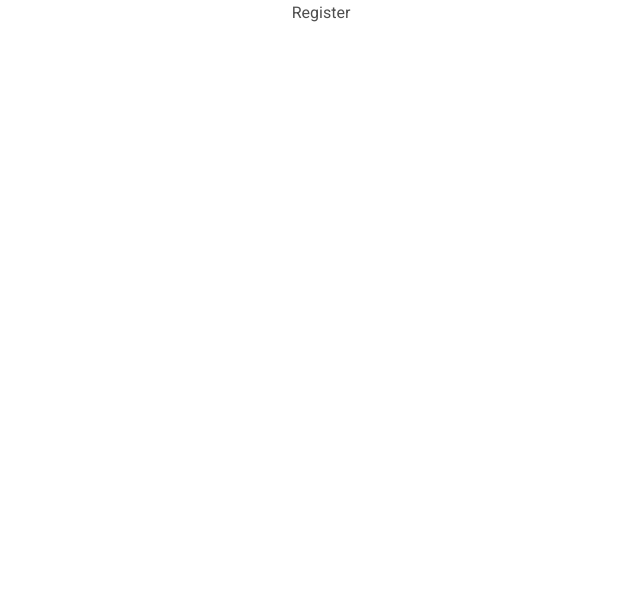
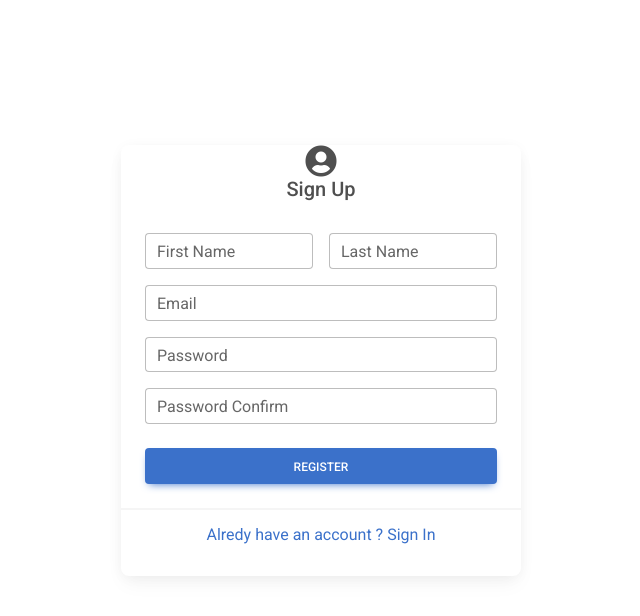
Before and after one commit to chandan8809/tour-frontend, a React (Create React App) app: page /register in a window 1280 px wide. Shown: the top 616 px of the page, without its empty margins (319-959 px from the left). Built offline with nearby package versions, Linux system fonts and the light colour scheme.

Commit message:
register and google auth

```diff
--- a/src/pages/Login.js
+++ b/src/pages/Login.js
@@ -3,7 +3,8 @@
 import { Link,useNavigate } from 'react-router-dom'
 import {useDispatch,useSelector} from "react-redux"
 import {toast} from "react-toastify"
-import { login } from '../redux/features/authSlice'
+import { googleSignIn, login } from '../redux/features/authSlice'
+import {GoogleLogin} from "react-google-login"
 
 const initialState={
     email:"",
@@ -29,6 +30,18 @@
     useEffect(()=>{
        error && toast.error(error)
     },[error])
+
+    const googleSuccess=(res)=>{
+        const email=res?.profileObj?.email;
+        const name=res?.profileObj?.name;
+        const token= res?.tokenId;
+        const googleId=res?.googleId
+        const result= {email,name,token,googleId}
+        dispatch(googleSignIn({result,navigate,toast}))
+    }
+    const googleFailure=(error)=>{
+        toast.error(error)
+    }
 
   return (
     <div style={{margin:"auto",padding:"25px",maxWidth:"450px",alignContent:"center",marginTop:"120px"}}>
@@ -57,6 +70,17 @@
 
                     </div>
                 </MDBValidation>
+                <br/>
+
+                <GoogleLogin clientId='298276948909-59h9lisnif0j0l786fe8sibgu37g1a8k.apps.googleusercontent.com' render={(renderProps)=>(
+                    <MDBBtn style={{width:"100%"}} color='danger' onClick={renderProps.onClick} disabled={renderProps.disabled}>
+                        <MDBIcon className='me-2' fab icon='google'/> Google Sign In
+                    </MDBBtn>
+                )}
+                onSuccess={googleSuccess}
+                onFailure={googleFailure}
+                cookiePolicy="single_host_origin"
+                />
             </MDBCardBody>
 
             <MDBCardFooter>
--- a/src/pages/Register.js
+++ b/src/pages/Register.js
@@ -1,8 +1,93 @@
-import React from 'react'
+import React,{useEffect,useState} from 'react'
+import { MDBCard,MDBCardBody,MDBInput,MDBCardFooter,MDBValidation,MDBBtn,MDBIcon,MDBSpinner, MDBValidationItem} from "mdb-react-ui-kit"
+import { Link,useNavigate } from 'react-router-dom'
+import {useDispatch,useSelector} from "react-redux"
+import {toast} from "react-toastify"
+import { register } from '../redux/features/authSlice'
+
+const initialState={
+    firstName:"",
+    lastName:"",
+    email:"",
+    password:"",
+    confirmPassword:""
+}
 
 const Register = () => {
+    const [formValue, setFormValue]=useState(initialState)
+    const {loading,error}=useSelector((state)=>({...state.auth}))
+    const {email, password,firstName,lastName,confirmPassword}=formValue
+    const dispatch =useDispatch()
+    const navigate=useNavigate()
+    const handleSubmit=(e)=>{
+       e.preventDefault()
+       if(password!=confirmPassword){
+        return toast.error("password should match")
+       }
+       if(email && password && firstName && lastName && confirmPassword){
+        dispatch(register({formValue,navigate,toast}))
+       }
+    }
+    const onInputChange=(e)=>{
+        const {name,value}=e.target
+        setFormValue({...formValue,[name]:value})
+    }
+    useEffect(()=>{
+       error && toast.error(error)
+    },[error])
+
   return (
-    <div>Register</div>
+    <div style={{margin:"auto",padding:"25px",maxWidth:"450px",alignContent:"center",marginTop:"120px"}}>
+        <MDBCard alignment='center'>
+            <MDBIcon fas icon="user-circle" className='fa-2x'/>
+            <h5>Sign Up</h5>
+            <MDBCardBody>
+                <MDBValidation onSubmit={handleSubmit} noValidate className='row g-3'>
+                   <div className='col-md-6'>
+                    <MDBValidationItem feedback='Please provide first Name' invalid className='col-md-12'>
+                        <MDBInput label="First Name" type="text" value={firstName} name="firstName" onChange={onInputChange} required />
+                    </MDBValidationItem>
+                    </div>
+                   <div className='col-md-6'>
+                    <MDBValidationItem feedback='Please provide Last Name' invalid className='col-md-12'>
+                        <MDBInput label="Last Name" type="text" value={lastName} name="lastName" onChange={onInputChange} required />
+                    </MDBValidationItem>
+                    </div>
+                    <div className='col-md-12'>
+                    <MDBValidationItem feedback='Please provide username.' invalid className='col-md-12'>
+                        <MDBInput label="Email" type="email" value={email} name="email" onChange={onInputChange} required />
+                    </MDBValidationItem>
+                    </div>
+                    <div className='col-md-12'>
+                    <MDBValidationItem feedback='Please provide password.' invalid className='col-md-12'>
+                        <MDBInput label="Password" type="password" value={password} name="password" onChange={onInputChange} required />
+                    </MDBValidationItem>
+                    </div>
+                    <div className='col-md-12'>
+                    <MDBValidationItem feedback='Please provide Confirm password.' invalid className='col-md-12'>
+                        <MDBInput label="Password Confirm" type="password" value={confirmPassword} name="confirmPassword" onChange={onInputChange} required />
+                    </MDBValidationItem>
+                    </div>
+                    <div className='col-md-12'>
+                        <MDBBtn style={{width:"100%"}} className="mt-2">
+                            {loading && (
+                                <MDBSpinner size='sm' role="status" tag="span" className='me-2'/>
+                            )}
+                            Register
+                        </MDBBtn>
+
+                    </div>
+                </MDBValidation>
+            </MDBCardBody>
+
+            <MDBCardFooter>
+                <Link to="/login">
+                <p>Alredy have an account ? Sign In</p>
+                </Link>
+            </MDBCardFooter>
+
+        </MDBCard>
+    </div>
   )
 }
 
--- a/src/redux/api.js
+++ b/src/redux/api.js
@@ -3,3 +3,5 @@
 const API= axios.create({baseURL:"http://localhost:5000"})
 
 export const signIn = (formData)=>API.post("/users/signin",formData)
+export const signUp = (formData)=>API.post("/users/signup",formData)
+export const googleSignIn = (result)=>API.post("/users/googleSignIn",result)
--- a/src/redux/features/authSlice.js
+++ b/src/redux/features/authSlice.js
@@ -4,7 +4,29 @@
 export const login = createAsyncThunk("auth/login", async({formValue,navigate,toast},{rejectWithValue})=>{
     try{
         const response = await api.signIn(formValue)
-        toast.success("login Successfully")
+        toast.success("Login Successfully")
+        navigate("/")
+        return response.data;
+
+    }catch(error){
+        return rejectWithValue(error.response.data)
+    }
+})
+export const register = createAsyncThunk("auth/register", async({formValue,navigate,toast},{rejectWithValue})=>{
+    try{
+        const response = await api.signUp(formValue)
+        toast.success("Register Successfully")
+        navigate("/")
+        return response.data;
+
+    }catch(error){
+        return rejectWithValue(error.response.data)
+    }
+})
+export const googleSignIn = createAsyncThunk("auth/googleSignin", async({result,navigate,toast},{rejectWithValue})=>{
+    try{
+        const response = await api.googleSignIn(result)
+        toast.success("Google sign-in Successfully")
         navigate("/")
         return response.data;
 
@@ -33,6 +55,30 @@
             state.loading=false;
             state.error=action.payload.message
         },
+        [register.pending]:(state,action)=>{
+            state.loading=true
+        },
+        [register.fulfilled]:(state,action)=>{
+            state.loading=false
+            localStorage.setItem("profile",JSON.stringify({...action.payload}))
+            state.user=action.payload
+        },
+        [register.rejected]:(state,action)=>{
+            state.loading=false;
+            state.error=action.payload.message
+        },
+        [googleSignIn.pending]:(state,action)=>{
+            state.loading=true
+        },
+        [googleSignIn.fulfilled]:(state,action)=>{
+            state.loading=false
+            localStorage.setItem("profile",JSON.stringify({...action.payload}))
+            state.user=action.payload
+        },
+        [googleSignIn.rejected]:(state,action)=>{
+            state.loading=false;
+            state.error=action.payload.message
+        },
     }
 })
 
```
